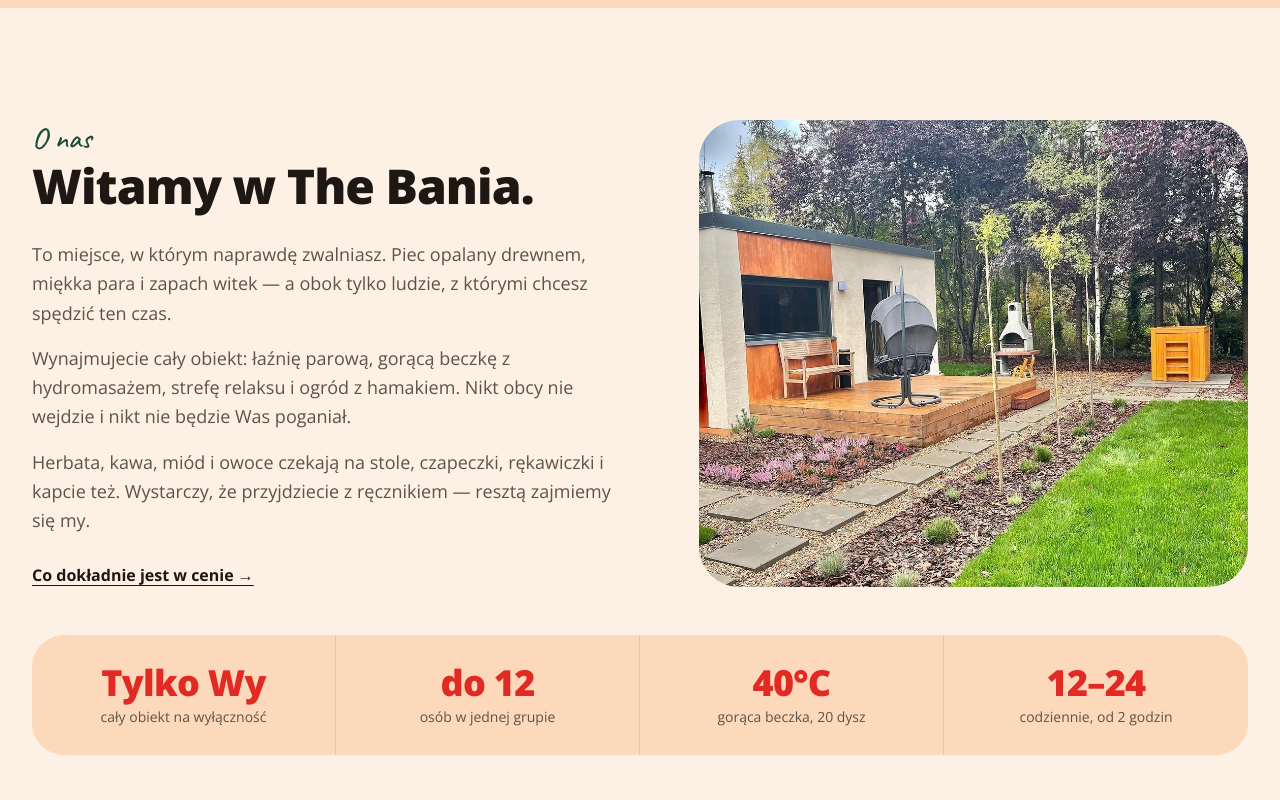
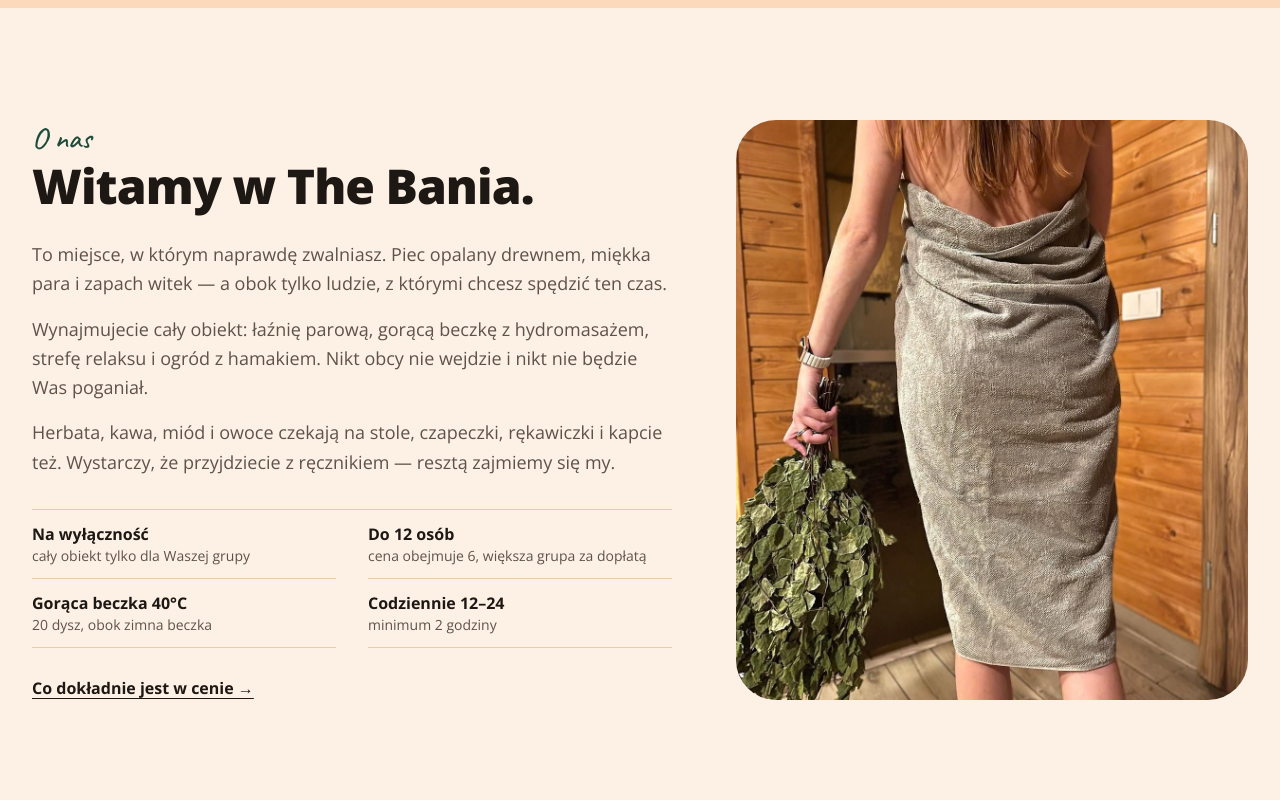
Before and after one commit to 666iscream-pixel/theBania, a Next.js app: page / in a window 1280 px wide. Shown: the part 800-1600 px from the top of the page. Built offline with nearby package versions, Linux system fonts and the light colour scheme.

Commit message:
„O nas”: spokojna lista faktów pod tekstem, pionowe zdjęcie z rytuałem witek

```diff
--- a/src/app/page.tsx
+++ b/src/app/page.tsx
@@ -10,10 +10,10 @@ import { CONFIG } from "@/lib/config";
 // Kolejność: pierwsze wrażenie → kim jesteśmy → co jest na miejscu → na jaką okazję → rezerwacja → zdjęcia → opinie → kontakt.
 
 const FACTS = [
-  { value: "Tylko Wy", label: "cały obiekt na wyłączność" },
-  { value: "do 12", label: "osób w jednej grupie" },
-  { value: "40°C", label: "gorąca beczka, 20 dysz" },
-  { value: "12–24", label: "codziennie, od 2 godzin" },
+  { title: "Na wyłączność", text: "cały obiekt tylko dla Waszej grupy" },
+  { title: "Do 12 osób", text: "cena obejmuje 6, większa grupa za dopłatą" },
+  { title: "Gorąca beczka 40°C", text: "20 dysz, obok zimna beczka" },
+  { title: "Codziennie 12–24", text: "minimum 2 godziny" },
 ];
 
 const VISIT: { img: string; title: string; text: string }[] = [
@@ -92,9 +92,9 @@ export default function Home() {
           </div>
         </section>
 
-        {/* WSTĘP — tekst + zdjęcie miejsca tej samej wysokości, pod spodem pas faktów */}
+        {/* WSTĘP — tekst z krótką listą faktów + pionowe zdjęcie tej samej wysokości */}
         <section id="o-nas" className="wrap scroll-mt-24 py-20 lg:py-28">
-          <div className="grid gap-10 lg:grid-cols-[1.1fr_1fr] lg:gap-16">
+          <div className="grid gap-10 lg:grid-cols-[1.25fr_1fr] lg:gap-16">
             <div>
               <p className="font-hand text-3xl text-moss">O nas</p>
               <h2 className="font-display text-4xl leading-tight sm:text-5xl">Witamy w The Bania.</h2>
@@ -109,21 +109,21 @@ export default function Home() {
                   Herbata, kawa, miód i owoce czekają na stole, czapeczki, rękawiczki i kapcie też. Wystarczy, że przyjdziecie z ręcznikiem — resztą zajmiemy się my.
                 </p>
               </div>
+              <dl className="mt-8 grid gap-x-8 border-t border-line sm:grid-cols-2">
+                {FACTS.map((f) => (
+                  <div key={f.title} className="border-b border-line py-3">
+                    <dt className="font-bold">{f.title}</dt>
+                    <dd className="text-sm text-muted">{f.text}</dd>
+                  </div>
+                ))}
+              </dl>
               <Link href="/cennik" className="mt-7 inline-block font-bold underline underline-offset-4 hover:no-underline">Co dokładnie jest w cenie →</Link>
             </div>
             <div className="relative min-h-[320px] overflow-hidden rounded-[2.5rem] lg:min-h-0">
               {/* eslint-disable-next-line @next/next/no-img-element */}
-              <img src="/img/exterior.jpg" alt="Budynek bani z tarasem i ogrodem" loading="lazy" className="absolute inset-0 h-full w-full object-cover" />
+              <img src="/img/witki-towel.jpg" alt="Gość z witkami przed wejściem do łaźni" loading="lazy" className="absolute inset-0 h-full w-full object-cover" />
             </div>
           </div>
-          <dl className="mt-12 grid grid-cols-2 divide-ink/10 rounded-[2rem] bg-peach md:grid-cols-4 md:divide-x">
-            {FACTS.map((f) => (
-              <div key={f.value} className="px-6 py-7 text-center">
-                <dt className="font-display text-3xl text-ember sm:text-4xl">{f.value}</dt>
-                <dd className="mt-1 text-sm text-muted">{f.label}</dd>
-              </div>
-            ))}
-          </dl>
         </section>
 
         {/* JAK WYGLĄDA WIZYTA */}
```
